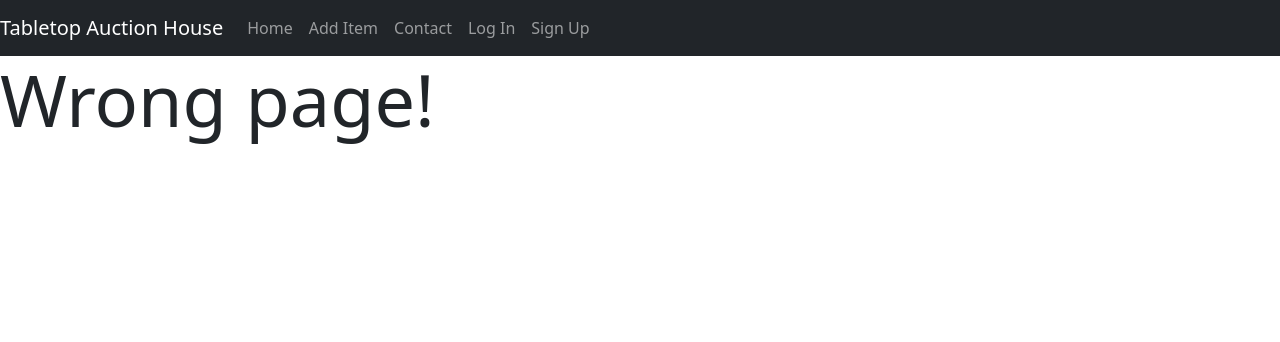
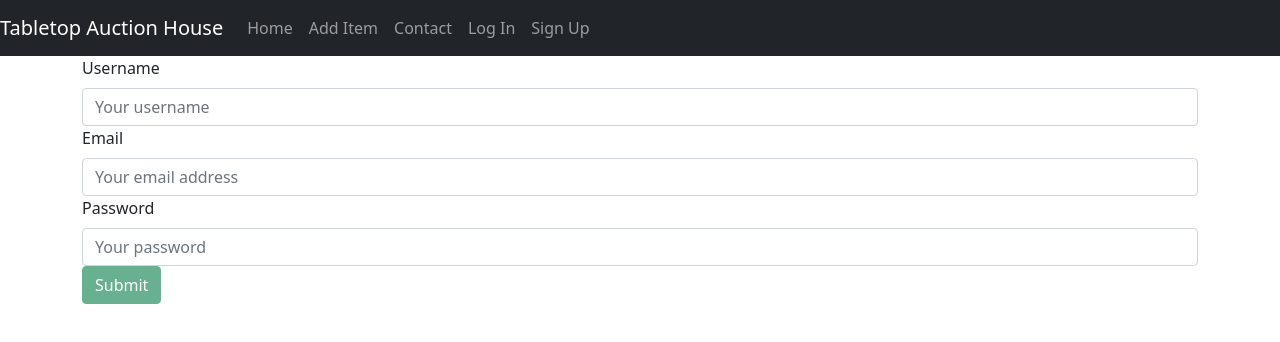
Before and after one commit to smakela13/tabletop-auction-house-react-edition, a React (Create React App) app in the folder client/: page /signup in a window 1280 px wide. Shown: the top 342 px of the page. Built offline with nearby package versions, Linux system fonts and the light colour scheme.

Commit message:
Set up frontend for login and signup, fixed App.js and Navbar routes

```diff
--- a/client/src/App.js
+++ b/client/src/App.js
@@ -1,25 +1,84 @@
 import React from 'react';
-
-import { BrowserRouter as Router, Switch, Route } from 'react-router-dom';
-
+import {
+  ApolloClient,
+  InMemoryCache,
+  ApolloProvider,
+  createHttpLink,
+} from '@apollo/client';
+import { setContext } from '@apollo/client/link/context';
+import { BrowserRouter as Router, Route } from 'react-router-dom';
+import Navigation from './components/Navbar';
 import Store from './pages/store';
 import Product from './components/Product';
-import Navigation from './components/Navbar';
+import Login from './components/Login';
+import Signup from './components/Signup';
+
+const httpLink = createHttpLink({
+  uri: '/graphql',
+});
+
+const authLink = setContext((_, { headers }) => {
+  // get the authentication token from local storage if it exists
+  const token = localStorage.getItem('id_token');
+  // return the headers to the context so httpLink can read them
+  return {
+    headers: {
+      ...headers,
+      authorization: token ? `Bearer ${token}` : '',
+    },
+  };
+});
+
+const client = new ApolloClient({
+  // Set up our client to execute the `authLink` middleware prior to making the request to our GraphQL API
+  link: authLink.concat(httpLink),
+  cache: new InMemoryCache(),
+});
 
 function App() {
   return (
-    <Router>
-      <>
-        <Navigation />
-        <Switch>
-          <Route exact path='/' component={Store} />
-          {/* <Route exact path='/Product' component={Store} /> */}
-          <Route render={() => <h1 className='display-2'>Wrong page!</h1>} />
-        </Switch>
-      </>
-    </Router>
+    <ApolloProvider client={client}>
+      <Router>
+        <div className="flex-column justify-flex-start min-100-vh">
+          {/* <Header /> */}
+            <Navigation />
+          <div className="container">
+            <Route exact path="/">
+              <Store />
+            </Route>
+            <Route exact path="/login">
+              <Login />
+            </Route>
+            <Route exact path="/signup">
+              <Signup />
+            </Route>
+          </div>
+          {/* <Footer /> */}
+        </div>
+      </Router>
+    </ApolloProvider>
   );
-
 }
 
 export default App;
+
+
+// function App() {
+//   return (
+//     <Router>
+//       <>
+//         <Navigation />
+//         <Switch>
+//           <Route exact path='/' component={Store} />
+//           {/* <Route exact path='/Product' component={Store} /> */}
+//           <Route path='/login' component={Login} />
+//           <Route path='/signup' component={Signup} />
+//           <Route render={() => <h1 className='display-2'>Wrong page!</h1>} />
+//         </Switch>
+//       </>
+//     </Router>
+//   );
+
+// }
+
+// export default App;
--- a/client/src/components/Login.js
+++ b/client/src/components/Login.js
@@ -1,47 +1,46 @@
 // see SignupForm.js for comments
 import React, { useState } from 'react';
 import { Form, Button, Alert } from 'react-bootstrap';
-
-import { loginUser } from '../utils/API';
+import { useMutation } from '@apollo/client';
+import { LOGIN_USER } from '../utils/mutations';
 import Auth from '../utils/auth';
-
 const LoginForm = () => {
-  const [userFormData, setUserFormData] = useState({ email: '', password: '' });
+  const [formState, setFormState] = useState({ email: '', password: '' });
   const [validated] = useState(false);
   const [showAlert, setShowAlert] = useState(false);
+  const [login, { error, data }] = useMutation(LOGIN_USER);
 
-  const handleInputChange = (event) => {
+  // update state based on form input changes
+  const handleChange = (event) => {
     const { name, value } = event.target;
-    setUserFormData({ ...userFormData, [name]: value });
+
+    setFormState({
+      ...formState,
+      [name]: value,
+    });
   };
 
+  // submit form
   const handleFormSubmit = async (event) => {
     event.preventDefault();
-
-    // check if form has everything (as per react-bootstrap docs)
+    console.log(formState);
     const form = event.currentTarget;
     if (form.checkValidity() === false) {
       event.preventDefault();
       event.stopPropagation();
     }
+    try {
+      const { data } = await login({
+        variables: { ...formState },
+      });
 
-    try {
-      const response = await loginUser(userFormData);
-
-      if (!response.ok) {
-        throw new Error('something went wrong!');
-      }
-
-      const { token, user } = await response.json();
-      console.log(user);
-      Auth.login(token);
-    } catch (err) {
-      console.error(err);
-      setShowAlert(true);
+      Auth.login(data.login.token);
+    } catch (e) {
+      console.error(e);
     }
 
-    setUserFormData({
-      username: '',
+    // clear form values
+    setFormState({
       email: '',
       password: '',
     });
@@ -59,8 +58,8 @@ const LoginForm = () => {
             type='text'
             placeholder='Your email'
             name='email'
-            onChange={handleInputChange}
-            value={userFormData.email}
+            onChange={handleChange}
+            value={formState.email}
             required
           />
           <Form.Control.Feedback type='invalid'>Email is required!</Form.Control.Feedback>
@@ -72,14 +71,14 @@ const LoginForm = () => {
             type='password'
             placeholder='Your password'
             name='password'
-            onChange={handleInputChange}
-            value={userFormData.password}
+            onChange={handleChange}
+            value={formState.password}
             required
           />
           <Form.Control.Feedback type='invalid'>Password is required!</Form.Control.Feedback>
         </Form.Group>
         <Button
-          disabled={!(userFormData.email && userFormData.password)}
+          disabled={!(formState.email && formState.password)}
           type='submit'
           variant='success'>
           Submit
--- a/client/src/components/Navbar.js
+++ b/client/src/components/Navbar.js
@@ -18,10 +18,10 @@ const Navigation = () => {
 				<Navbar.Collapse id='responsive-navbar-nav'>
 					<Nav className='ml-auto'>
 						<Nav.Link href='/'>Home</Nav.Link>
-						<Nav.Link href='/contact-me'>Add Item</Nav.Link>
-						<Nav.Link href='/contact-me'>Contact</Nav.Link>
-						<Nav.Link href='/portfolio'>Log In</Nav.Link>
-						<Nav.Link href='/resume'>Sign Up</Nav.Link>
+						<Nav.Link href='/additem'>Add Item</Nav.Link>
+						<Nav.Link href='/contact'>Contact</Nav.Link>
+						<Nav.Link href='/login'>Log In</Nav.Link>
+						<Nav.Link href='/signup'>Sign Up</Nav.Link>
 					</Nav>
 				</Navbar.Collapse>
 			</Navbar>
--- a/client/src/components/Signup.js
+++ b/client/src/components/Signup.js
@@ -7,14 +7,14 @@ import { ADD_USER } from '../utils/mutations';
 import Auth from '../utils/auth';
 
 const Signup = () => {
-  const [userFormData, setUserFormData] = useState({ username: '', email: '', password: '' });
+  const [formState, setFormState] = useState({ username: '', email: '', password: '' });
   const [validated] = useState(false);
   const [showAlert, setShowAlert] = useState(false);
   const [addUser, { error }] = useMutation(ADD_USER);
 
   const handleInputChange = (event) => {
     const { name, value } = event.target;
-    setUserFormData({ ...userFormData, [name]: value });
+    setFormState({ ...formState, [name]: value });
   };
 
   const handleFormSubmit = async (event) => {
@@ -28,21 +28,17 @@ const Signup = () => {
     }
 
     try {
-      const response = await addUser(userFormData);
+      const { data } = await addUser({
+        variables: { ...formState },
+      });
 
-      if (!response.ok) {
-        throw new Error('something went wrong!');
-      }
-
-      const { token, user } = await response.json();
-      console.log(user);
-      Auth.login(token);
-    } catch (err) {
-      console.error(err);
+      Auth.login(data.addUser.token);
+    } catch (e) {
+      console.error(e);
       setShowAlert(true);
     }
 
-    setUserFormData({
+    setFormState({
       username: '',
       email: '',
       password: '',
@@ -65,7 +61,7 @@ const Signup = () => {
             placeholder='Your username'
             name='username'
             onChange={handleInputChange}
-            value={userFormData.username}
+            value={formState.username}
             required
           />
           <Form.Control.Feedback type='invalid'>Username is required!</Form.Control.Feedback>
@@ -78,7 +74,7 @@ const Signup = () => {
             placeholder='Your email address'
             name='email'
             onChange={handleInputChange}
-            value={userFormData.email}
+            value={formState.email}
             required
           />
           <Form.Control.Feedback type='invalid'>Email is required!</Form.Control.Feedback>
@@ -91,13 +87,13 @@ const Signup = () => {
             placeholder='Your password'
             name='password'
             onChange={handleInputChange}
-            value={userFormData.password}
+            value={formState.password}
             required
           />
           <Form.Control.Feedback type='invalid'>Password is required!</Form.Control.Feedback>
         </Form.Group>
         <Button
-          disabled={!(userFormData.username && userFormData.email && userFormData.password)}
+          disabled={!(formState.username && formState.email && formState.password)}
           type='submit'
           variant='success'>
           Submit
--- /dev/null
+++ b/client/src/utils/auth.js
@@ -0,0 +1,36 @@
+// use this to decode a token and get the user's information out of it
+import decode from 'jwt-decode';
+
+// create a new class to instantiate for a user
+class AuthService {
+  // get user data from JSON web token by decoding it
+  getProfile() {
+    return decode(this.getToken());
+  }
+
+  // return `true` or `false` if token exists (does not verify if it's expired yet)
+  loggedIn() {
+    const token = this.getToken();
+    return token ? true : false;
+  }
+
+  getToken() {
+    // Retrieves the user token from localStorage
+    return localStorage.getItem('id_token');
+  }
+
+  login(idToken) {
+    // Saves user token to localStorage and reloads the application for logged in status to take effect
+    localStorage.setItem('id_token', idToken);
+    window.location.assign('/');
+  }
+
+  logout() {
+    // Clear user token and profile data from localStorage
+    localStorage.removeItem('id_token');
+    // this will reload the page and reset the state of the application
+    window.location.reload();
+  }
+}
+
+export default new AuthService();
```
Also changed, not shown: 1 other file (tests, documents, lock files or other folders).
